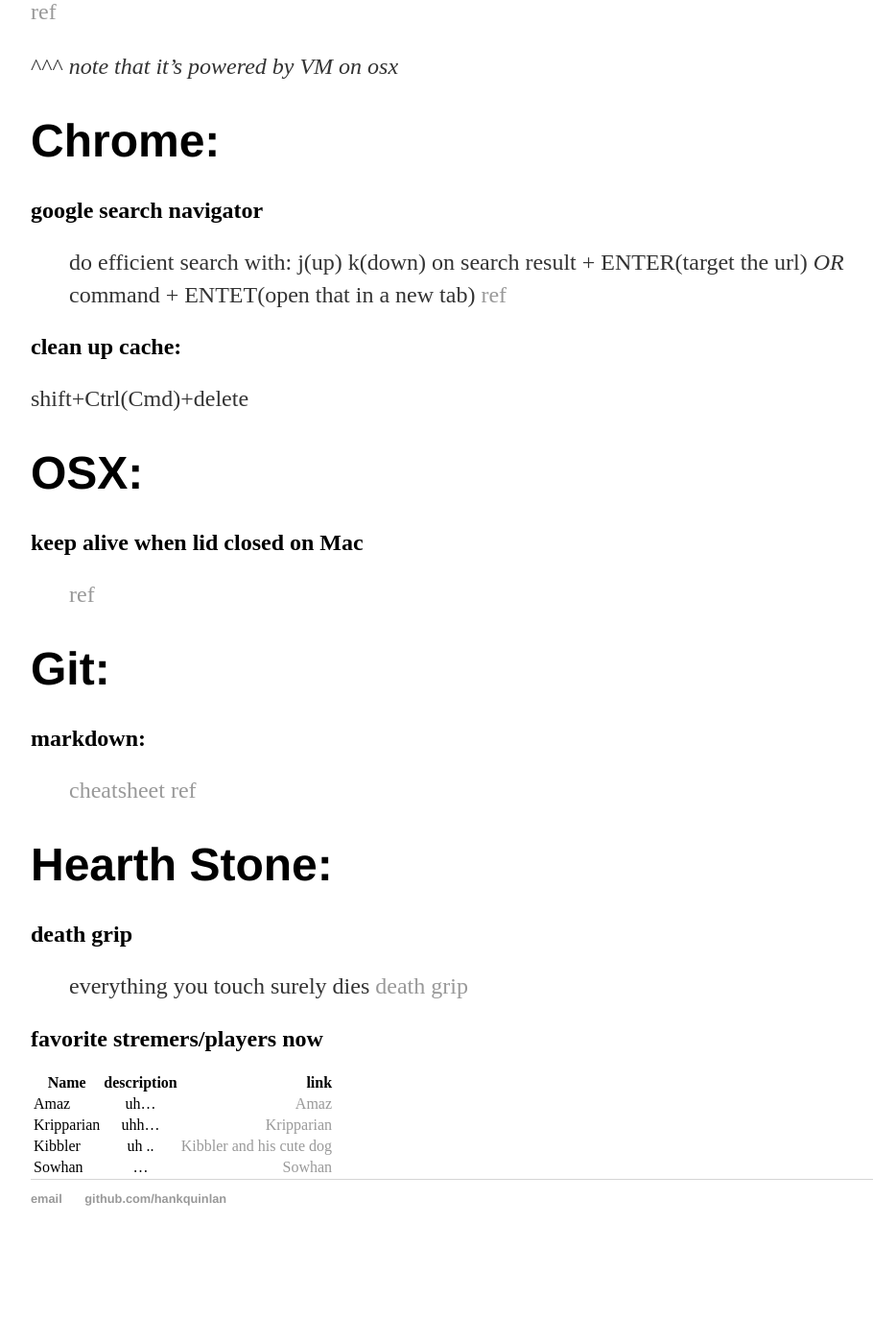
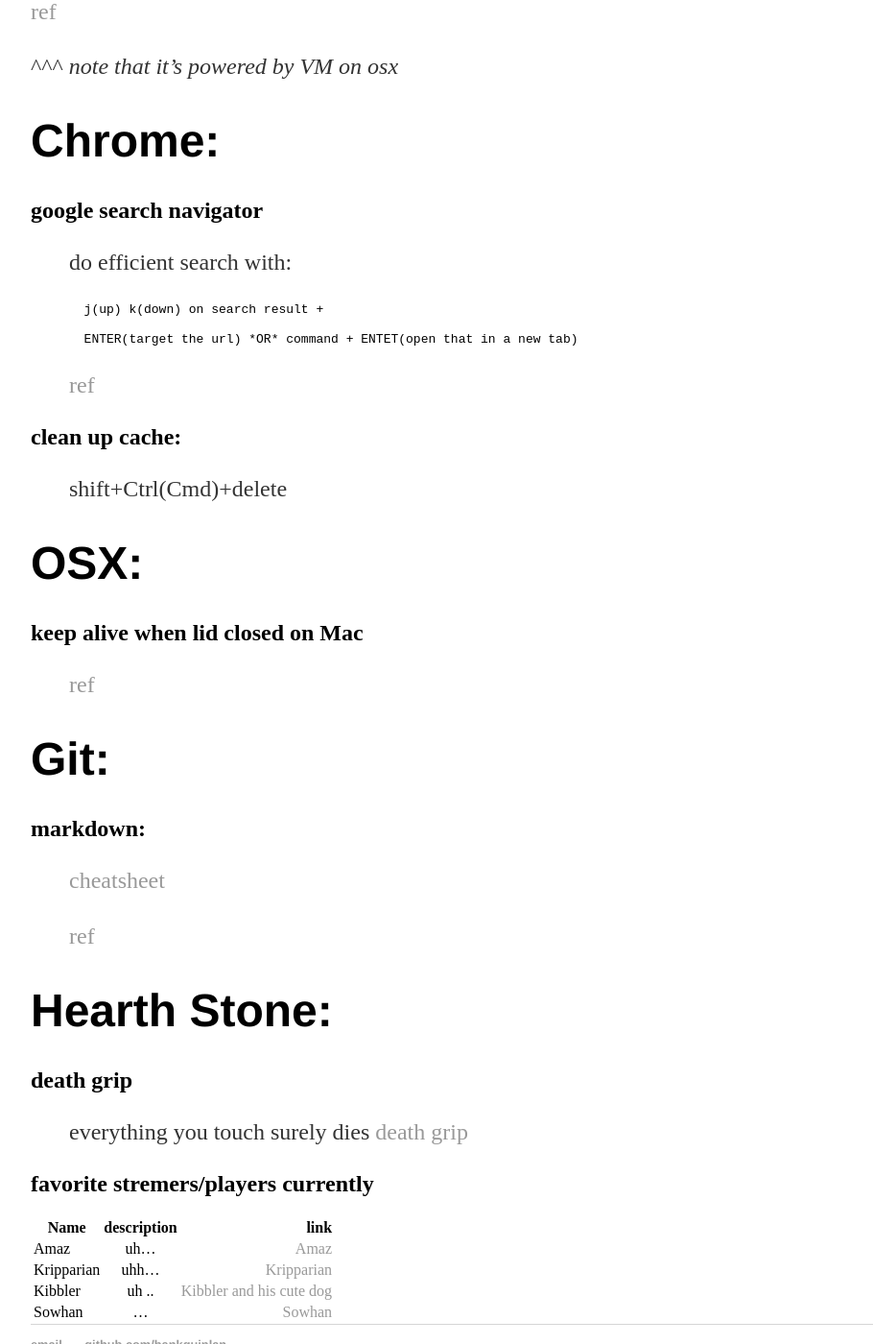
Before and after one commit to LplusKira/LplusKira.github.io, a Jekyll site: the page built from _posts/2017-08-31-soqqr.md, in a window 1280 px wide and 1400 px high, scrolled down 2166 px. Shown: the whole window at 96% size, without its empty margins (160-1070 px from the left). Built offline with Jekyll 4.4.1, drawn with Linux system fonts in a browser that asks for light colours; before the commit the page ends 3482 px from its top, so only the background shows below that.

Commit message:
OK, should be awesome now

```diff
--- a/_posts/2017-08-31-soqqr.md
+++ b/_posts/2017-08-31-soqqr.md
@@ -89,13 +89,16 @@
 # Chrome:
 ## google search navigator
 >   do efficient search with:
+
 >       j(up) k(down) on search result +
+
 >       ENTER(target the url) *OR* command + ENTET(open that in a new tab)
+
 >   [ref](https://github.com/infokiller/google-search-navigator)
 
 
 ## clean up cache:
-shift+Ctrl(Cmd)+delete
+>   shift+Ctrl(Cmd)+delete
 
 
 # OSX:
@@ -106,6 +109,7 @@
 # Git:
 ## markdown:
 >   [cheatsheet](https://github.com/adam-p/markdown-here/wiki/Markdown-Cheatsheet)
+
 >   [ref](ref: https://daringfireball.net/projects/markdown/)
 
 
@@ -113,7 +117,7 @@
 ##  death grip
 >   everything you touch surely dies [death grip]("http://marketingtw.com/wp-content/uploads/2013/12/345446.jpg" Ma Ying-jeou)
 
-##  favorite stremers/players now
+##  favorite stremers/players currently
 
 | Name          | description   | link  |
 | ------------- |:-------------:| -----:|
```
